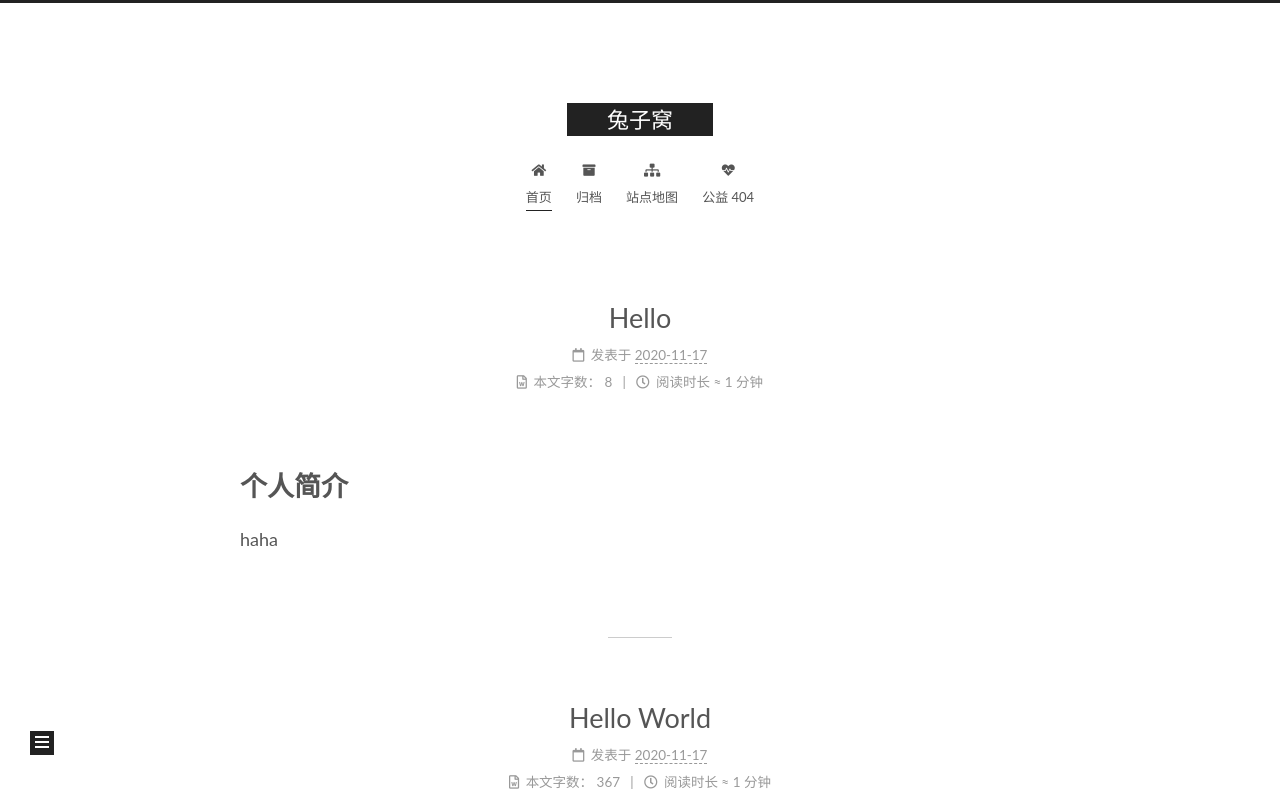
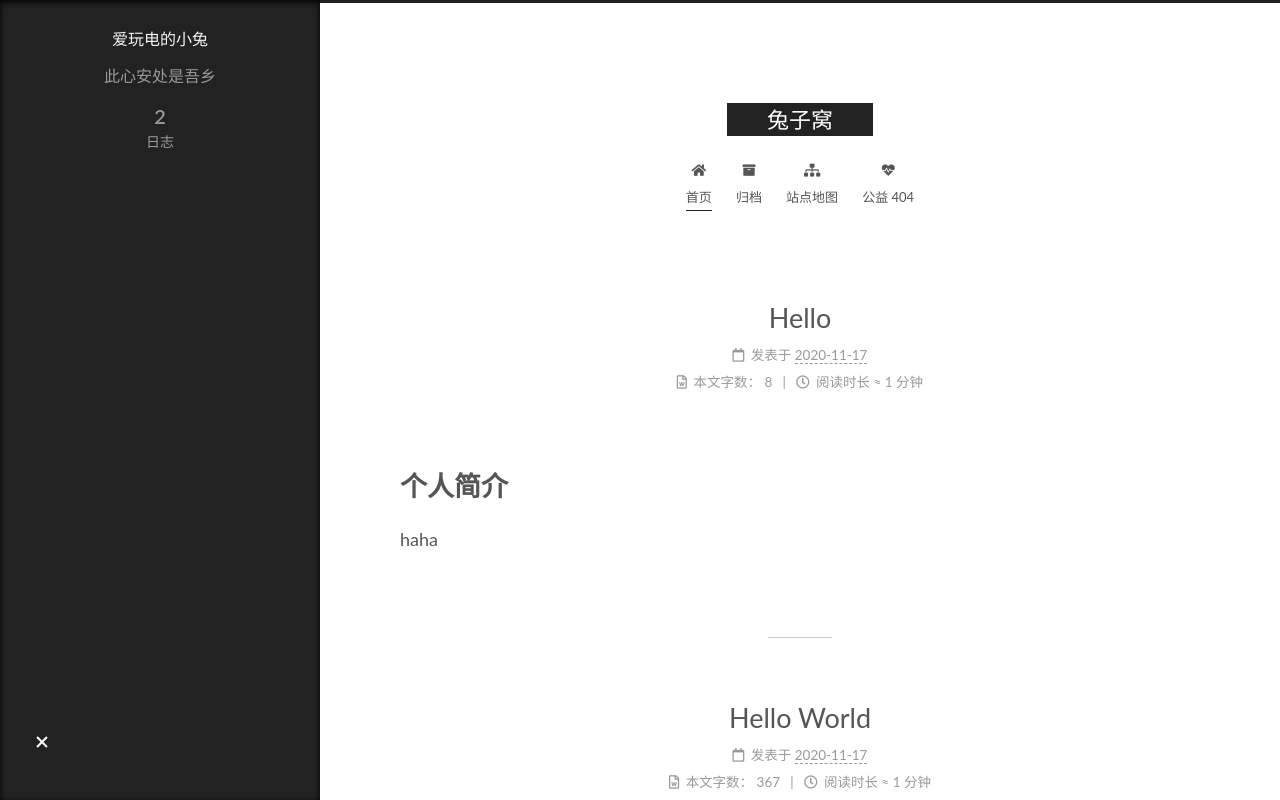
Before and after one commit to AI-Rabbit/AI-Rabbit.github.io, a plain HTML site: page index.html in a window 1280 px wide. Shown: the top 800 px of the page. Drawn offline with Linux system fonts and the light colour scheme.

Commit message:
Site updated: 2020-11-17 19:14:01

```diff
--- a/index.html
+++ b/index.html
@@ -17,7 +17,7 @@
 
 <script id="hexo-configurations">
     var NexT = window.NexT || {};
-    var CONFIG = {"hostname":"example.com","root":"/","scheme":"Muse","version":"7.8.0","exturl":false,"sidebar":{"position":"left","display":"post","padding":18,"offset":12,"onmobile":false},"copycode":{"enable":false,"show_result":false,"style":null},"back2top":{"enable":true,"sidebar":false,"scrollpercent":false},"bookmark":{"enable":false,"color":"#222","save":"auto"},"fancybox":false,"mediumzoom":false,"lazyload":false,"pangu":false,"comments":{"style":"tabs","active":null,"storage":true,"lazyload":false,"nav":null},"algolia":{"hits":{"per_page":10},"labels":{"input_placeholder":"Search for Posts","hits_empty":"We didn't find any results for the search: ${query}","hits_stats":"${hits} results found in ${time} ms"}},"localsearch":{"enable":false,"trigger":"auto","top_n_per_article":1,"unescape":false,"preload":false},"motion":{"enable":true,"async":false,"transition":{"post_block":"fadeIn","post_header":"slideDownIn","post_body":"slideDownIn","coll_header":"slideLeftIn","sidebar":"slideUpIn"}}};
+    var CONFIG = {"hostname":"example.com","root":"/","scheme":"Muse","version":"7.8.0","exturl":false,"sidebar":{"position":"left","display":"always","padding":18,"offset":12,"onmobile":false},"copycode":{"enable":false,"show_result":false,"style":null},"back2top":{"enable":true,"sidebar":false,"scrollpercent":false},"bookmark":{"enable":false,"color":"#222","save":"auto"},"fancybox":false,"mediumzoom":false,"lazyload":false,"pangu":false,"comments":{"style":"tabs","active":null,"storage":true,"lazyload":false,"nav":null},"algolia":{"hits":{"per_page":10},"labels":{"input_placeholder":"Search for Posts","hits_empty":"We didn't find any results for the search: ${query}","hits_stats":"${hits} results found in ${time} ms"}},"localsearch":{"enable":false,"trigger":"auto","top_n_per_article":1,"unescape":false,"preload":false},"motion":{"enable":true,"async":false,"transition":{"post_block":"fadeIn","post_header":"slideDownIn","post_body":"slideDownIn","coll_header":"slideLeftIn","sidebar":"slideUpIn"}}};
   </script>
 
   <meta name="description" content="此心安处是吾乡">
```
Also changed, not shown: 2020/11/17/Hello/index.html (+1 -1 lines), 2020/11/17/hello-world/index.html (+1 -1 lines), 404/index.html (+1 -1 lines), archives/2020/11/index.html (+1 -1 lines), archives/2020/index.html (+1 -1 lines), archives/index.html (+1 -1 lines).
